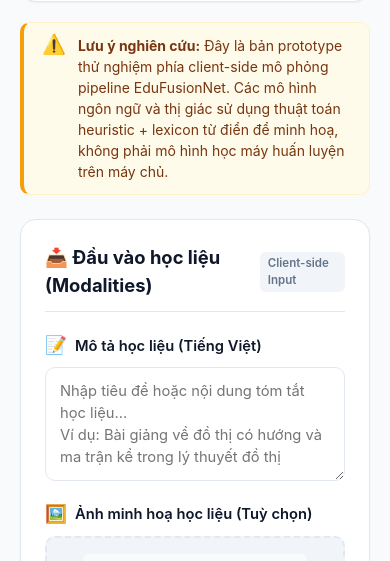
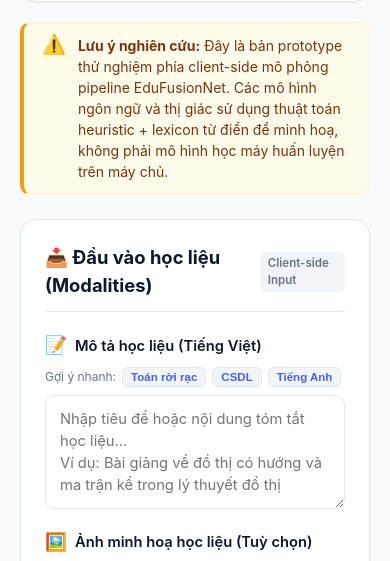
Before and after one commit to MAnhLeNg83/edufusion-studio, a plain HTML site: page index.html in a window 390 px wide. Shown: the part 227-788 px from the top of the page. Drawn offline with Linux system fonts and the light colour scheme.

Commit message:
style: responsive + dark mode + tinh chỉnh UI

```diff
--- a/css/style.css
+++ b/css/style.css
@@ -265,6 +265,44 @@ body {
   outline: none;
   border-color: var(--border-focus);
   box-shadow: 0 0 0 3px rgba(67, 97, 238, 0.15);
+}
+
+.form-label-row {
+  display: flex;
+  justify-content: space-between;
+  align-items: center;
+  flex-wrap: wrap;
+  gap: 8px;
+}
+
+.sample-chips {
+  display: flex;
+  align-items: center;
+  gap: 6px;
+  flex-wrap: wrap;
+}
+
+.chip-label {
+  font-size: 0.75rem;
+  color: var(--text-muted);
+}
+
+.chip-btn {
+  background-color: var(--bg-subtle);
+  color: var(--accent-primary);
+  border: 1px solid var(--border-color);
+  padding: 3px 8px;
+  border-radius: var(--radius-sm);
+  font-size: 0.72rem;
+  font-weight: 600;
+  cursor: pointer;
+  transition: all 0.15s ease;
+}
+
+.chip-btn:hover {
+  background-color: var(--accent-primary);
+  color: #ffffff;
+  border-color: var(--accent-primary);
 }
 
 /* --- Canvas Wrapper --- */
--- a/index.html
+++ b/index.html
@@ -44,10 +44,18 @@
 
         <!-- 1. Text Input -->
         <div class="form-group">
-          <label for="text-input" class="form-label">
-            <span class="label-icon">📝</span>
-            <span class="label-text">Mô tả học liệu (Tiếng Việt)</span>
-          </label>
+          <div class="form-label-row">
+            <label for="text-input" class="form-label">
+              <span class="label-icon">📝</span>
+              <span class="label-text">Mô tả học liệu (Tiếng Việt)</span>
+            </label>
+            <div class="sample-chips" title="Nhấp để điền nhanh dữ liệu mẫu">
+              <span class="chip-label">Gợi ý nhanh:</span>
+              <button type="button" class="chip-btn" data-sample="math">Toán rời rạc</button>
+              <button type="button" class="chip-btn" data-sample="db">CSDL</button>
+              <button type="button" class="chip-btn" data-sample="en">Tiếng Anh</button>
+            </div>
+          </div>
           <textarea
             id="text-input"
             class="text-input"
--- a/js/app.js
+++ b/js/app.js
@@ -295,6 +295,21 @@ setupCanvasClick('image-canvas', 'image-upload');
 // --- Lắng nghe sự kiện Theme Toggle ---
 btnToggleTheme.addEventListener('click', toggleTheme);
 
+// --- Lắng nghe sự kiện điền nhanh dữ liệu mẫu (Quick Sample Chips) ---
+document.querySelectorAll('.chip-btn').forEach(btn => {
+  btn.addEventListener('click', () => {
+    const sampleType = btn.getAttribute('data-sample');
+    if (sampleType === 'math') {
+      textInput.value = 'Bài giảng về đồ thị có hướng và ma trận kề trong lý thuyết đồ thị';
+    } else if (sampleType === 'db') {
+      textInput.value = 'SELECT * FROM students WHERE id = 1 ORDER BY created_at DESC';
+    } else if (sampleType === 'en') {
+      textInput.value = 'Mastering English grammar: past tense, passive voice and IELTS writing skills';
+    }
+    textInput.focus();
+  });
+});
+
 // --- NÚT PHÂN LOẠI CHÍNH (CLASSIFY PIPELINE) ---
 btnClassify.addEventListener('click', async () => {
   const textValue = textInput.value ? textInput.value.trim() : '';
```
